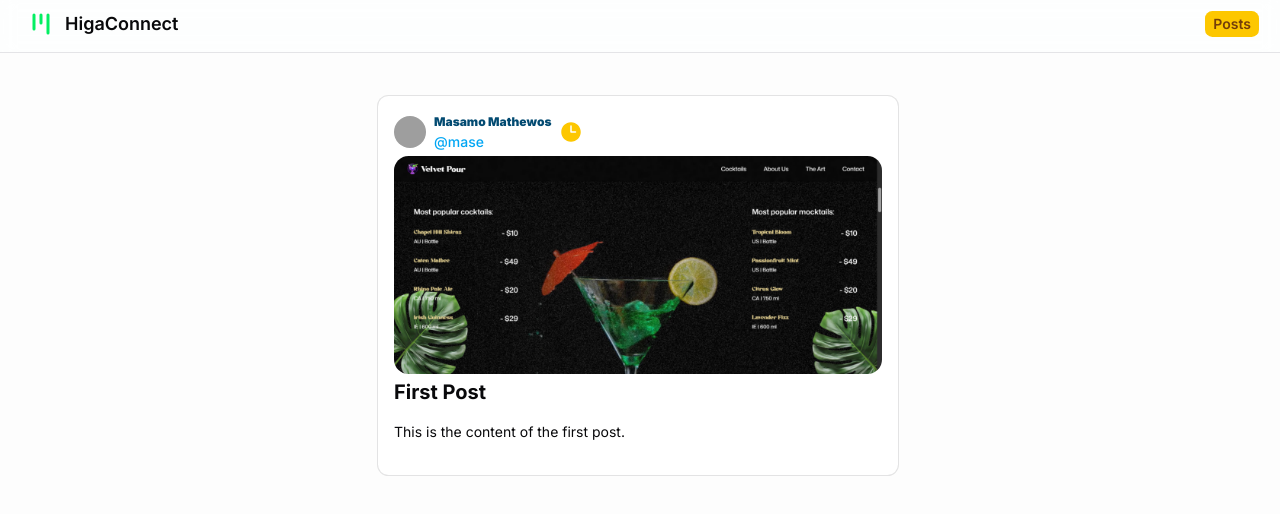
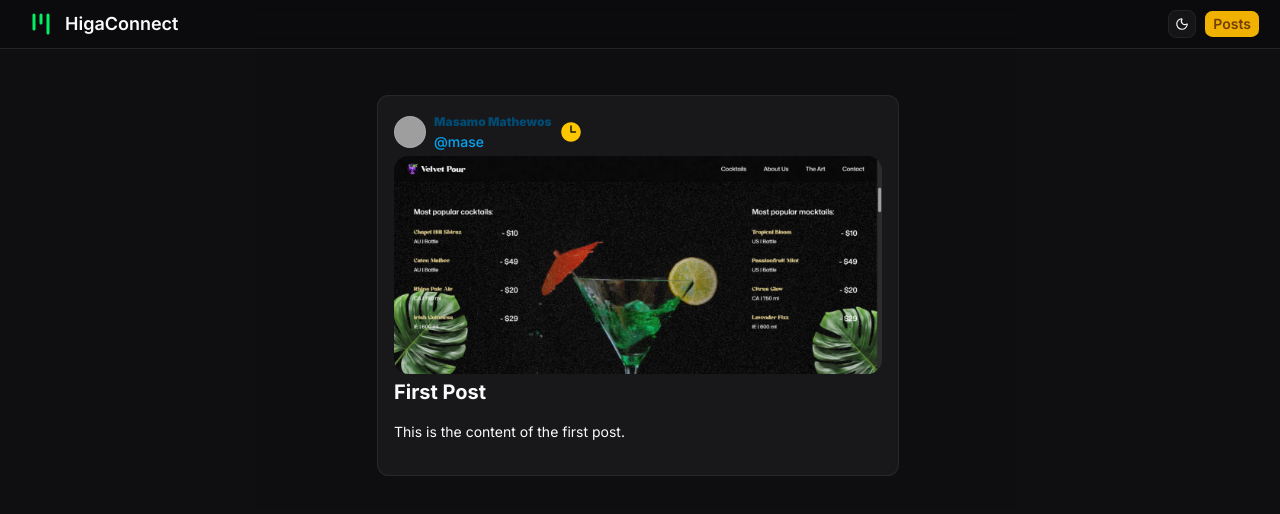
Before and after one commit to Mase-mt/HigaConnect, a Next.js app: page /posts/1 in a window 1280 px wide. Shown: the top 514 px of the page. Built offline with nearby package versions, Linux system fonts and the light colour scheme; grey boxes are pictures that could not be loaded.

Commit message:
added dark theme

```diff
--- a/app/layout.tsx
+++ b/app/layout.tsx
@@ -4,6 +4,7 @@
 import { Geist, Geist_Mono, Inter } from "next/font/google";
 
 import { Header } from "@/components/header";
+import { ThemeProvider } from "@/components/theme/theme-provider";
 import { cn } from "@/lib/utils";
 
 const inter = Inter({ subsets: ["latin"], variable: "--font-sans" });
@@ -34,6 +35,7 @@
 }>) {
   return (
     <html
+    suppressHydrationWarning
       lang="en"
       className={cn(
         "h-full",
@@ -45,10 +47,12 @@
       )}
     >
       <body className="min-h-full flex flex-col">
-        <Header />
-        <main className="min-h-screen flex-1 overflow-y-auto overflow-x-hidden py-24 px-8 bg-secondary/20 flex flex-col">
-          {children}
-        </main>
+        <ThemeProvider>
+          <Header />
+          <main className="min-h-screen flex-1 overflow-y-auto overflow-x-hidden py-24 px-8 bg-secondary/20 flex flex-col">
+            {children}
+          </main>
+        </ThemeProvider>
       </body>
     </html>
   );
--- a/components/header.tsx
+++ b/components/header.tsx
@@ -3,21 +3,27 @@
 
 import { home, postsPaths } from "@/paths";
 
+import { ThemeSwitcher } from "./theme/theme-switcher";
 import { Button } from "./ui/button";
-
 
 const Header = () => {
   return (
     <nav className="supports-backdrop-blur:bg-background/60 fixed left-0 right-0 top-0 z-20 border-b bg-background/50 backdrop-blur w-full flex py-2.5 px-5 justify-between">
-      <div>
+      <div className="flex align-items gap-x-2">
         <Button asChild variant={"ghost"}>
           <Link href={home()}>
-            <Kanban size={64} color="#03EF62" strokeWidth={3} className="size-6"/>
+            <Kanban
+              size={64}
+              color="#03EF62"
+              strokeWidth={3}
+              className="size-6"
+            />
             <h1 className="text-lg font-semibold ml-2 ">HigaConnect</h1>
           </Link>
         </Button>
       </div>
-      <div>
+      <div className="flex align-items gap-x-2">
+        <ThemeSwitcher />
         <Button asChild variant={"default"}>
           <Link href={postsPaths()}>
             <h2 className="text-sm font-semibold">Posts</h2>
@@ -28,4 +34,4 @@
   );
 };
 
-export {Header}
+export { Header };
--- /dev/null
+++ b/components/theme/theme-provider.tsx
@@ -0,0 +1,15 @@
+import { ThemeProvider as BaseThemeProvider } from "next-themes";
+import React from "react";
+
+type ThemeProviderProps = {
+  children: React.ReactNode;
+};
+const ThemeProvider = ({ children }: ThemeProviderProps) => {
+  return (
+    <BaseThemeProvider attribute={"class"} defaultTheme="dark" enableSystem>
+      {children}
+    </BaseThemeProvider>
+  );
+};
+
+export { ThemeProvider };
--- /dev/null
+++ b/components/theme/theme-switcher.tsx
@@ -0,0 +1,18 @@
+"use client"
+import { LucideMoon, LucideSun } from "lucide-react"
+import { useTheme } from "next-themes"
+
+import { Button } from "../ui/button"
+
+const ThemeSwitcher = () =>{
+    const {theme, setTheme} = useTheme()
+    return(
+        <Button onClick={() => setTheme(theme === "light" ? "dark": "light")} variant={"outline"} size={"icon"}>
+            <LucideSun className="h-3 w-3 rotate-0 scale-100 transition-all dark:-rotate-90 dark:scale-0"/>
+            <LucideMoon className="absolute h-3 w-3 rotate-90 scale-0 transition-transform dark:-rotate-0 dark:scale-100"/>
+            <span className="sr-only">Toggle Theme</span>
+        </Button>
+    )
+}
+
+export {ThemeSwitcher}
--- a/package.json
+++ b/package.json
@@ -17,6 +17,7 @@
     "lucide": "^1.3.0",
     "lucide-react": "^1.3.0",
     "next": "16.2.1",
+    "next-themes": "^0.4.6",
     "radix-ui": "^1.4.3",
     "react": "19.2.4",
     "react-dom": "19.2.4",
```
Also changed, not shown: 1 other file (tests, documents, lock files or other folders).
